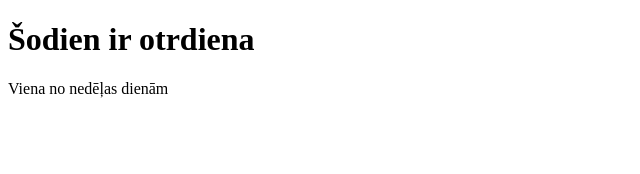
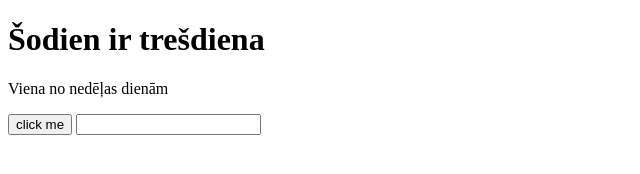
Before and after one commit to SandisEndijs2022/17.10.2023, a plain HTML site: page index.html in a window 1280 px wide. Shown: the whole page, without its empty margins (0-640 px from the left). Drawn offline with Linux system fonts and the light colour scheme.

Commit message:
Add files via upload

```diff
--- a/index.html
+++ b/index.html
@@ -8,10 +8,11 @@
     <title>Document</title>
 </head>
 <body>
-    <h1>Šodien ir otrdiena</h1>
+    <h1>Šodien ir trešdiena</h1>
     <div>
         <p>Viena no nedēļas dienām</p>
     </div>
-
+    <button>click me</button>
+    <input type="text">
 </body>
 </html>
```
